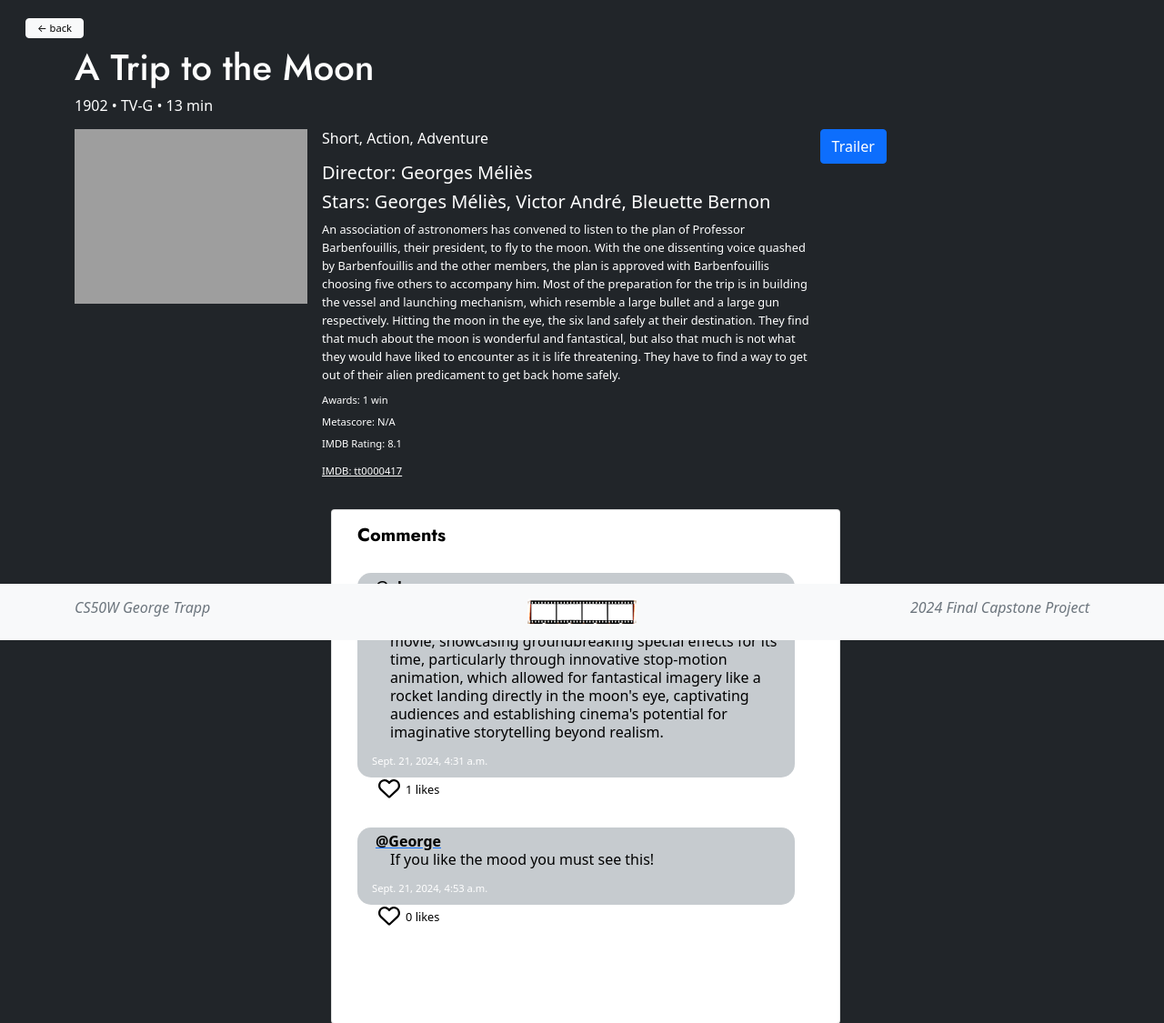
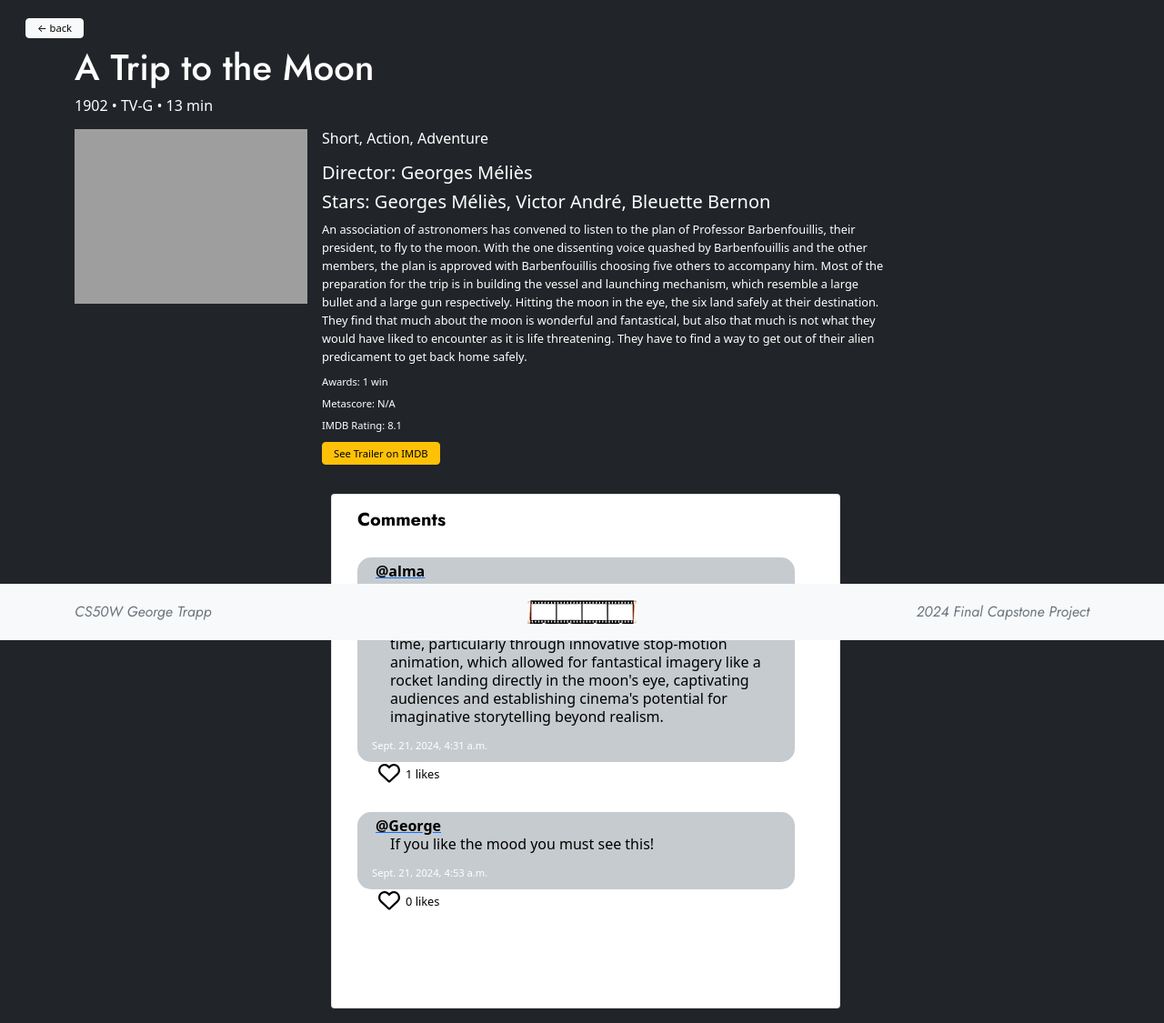
Before and after one commit to gtrapp/filmhub, a Django app: a page that uses movies/templates/movies/layout.html in a window 1280 px wide. Shown: the part 96-1221 px from the top of the page at 91% size. Run offline with Django 4.2, Linux system fonts and the light colour scheme; data comes from the database, SQL or seed files in the repository; both versions use the stored data as it was after the commit; data that the repository does not hold is empty; some libraries are stand-ins or nearby versions; grey boxes are pictures that could not be loaded.

Commit message:
Trailer on IMDB button. Styled footer.

```diff
--- a/movies/static/movies/js/details.js
+++ b/movies/static/movies/js/details.js
@@ -1,3 +1,4 @@
+
 document.addEventListener('DOMContentLoaded', function () {
    const bookmark = document.querySelector('.bookmark');
    const un_bookmarked = document.querySelector('.un-bookmarked');
@@ -6,6 +7,8 @@ document.addEventListener('DOMContentLoaded', function () {
    const add_form = document.getElementById("add-form");
    const commentForm = document.getElementById("comment-form");
    const likeButton = document.getElementById("like-button");
+   const testButton = document.getElementById("testbutton");
+
 
    if (un_bookmarked != null) {
       console.log("un_bookmarked exists");
@@ -23,17 +26,35 @@ document.addEventListener('DOMContentLoaded', function () {
       console.log("bookmark exists");
    }
 
+   // commentForm.addEventListener("keypress", function (event) {
+   //    // Check if the keyCode for "Enter" (13) was pressed
+   //    if (event.keyCode === 13) {
+   //       event.preventDefault();  // Prevent the default form submission if needed
+   //       commentForm.submit();  // Submit the form
+   //    }
+   //    window.scrollTo({
+   //       top: document.body.scrollHeight,
+   //       behavior: 'smooth' // Smooth scrolling
+   //    });
+   // });
+
+
    commentForm.addEventListener("keypress", function (event) {
       // Check if the keyCode for "Enter" (13) was pressed
       if (event.keyCode === 13) {
-          event.preventDefault();  // Prevent the default form submission if needed
-          commentForm.submit();  // Submit the form
-       }
+         event.preventDefault();  // Prevent default form submission
          window.scrollTo({
             top: document.body.scrollHeight,
-          behavior: 'smooth' // Smooth scrolling
+            behavior: 'smooth'  // Smooth scrolling
          });
+         // Optionally add a slight delay before submitting to allow the scroll to finish
+         setTimeout(function() {
+            commentForm.submit();  // Submit the form after scroll
+         }, 300);  // Adjust the delay based on the scroll duration
+      }
    });
+
+
 
    likeButton.addEventListener("click", function () {
       const heart = likeButton;
@@ -42,6 +63,13 @@ document.addEventListener('DOMContentLoaded', function () {
 
 
 
+   testButton.addEventListener("click", function (event) {
+      testHandler();
+   });
+
+   function testHandler() {
+      console.log("test handler");
+   }
 
 
    // // Store the scroll position on unload
--- a/movies/static/movies/styles.css
+++ b/movies/static/movies/styles.css
@@ -59,6 +59,11 @@ body.homepage {
 }
 .nav-link.user-name:hover {
     color: red !important;
+}
+footer.footer.py-3 .col.footer-link {
+    padding-top: 5px !important;
+    font-family: "Jost", sans-serif;
+    font-optical-sizing: auto;
 }
 
 
@@ -285,7 +290,9 @@ a.text-muted {
     left: 7px;
     position: absolute;
 }
-
+.btn-warning.imdb {
+    color: black !important;
+}
 
 
 /* COMMENTS */
--- a/movies/templates/movies/details.html
+++ b/movies/templates/movies/details.html
@@ -38,14 +38,18 @@
          <p class="card-subtitle mb-2 text-muted">Awards: {{movie.awards}}</p>
          <p class="card-subtitle mb-2 text-muted">Metascore: {{movie.metascore}}</p>
          <p class="card-subtitle mb-2 text-muted">IMDB Rating: {{movie.imdb_rating}}</p>
-         <a href="https://www.imdb.com/title/{{movie.imdb_id}}/" target="_blank"
-            class="card-subtitle mb-2 text-muted">IMDB: {{movie.imdb_id}}</a>
+         <a class="btn btn-warning imdb" href="https://www.imdb.com/title/{{movie.imdb_id}}/" target="_blank"
+            class="card-subtitle mb-2 text-muted">See Trailer on IMDB</a>  <!-- {{movie.imdb_id}} -->
+
+            <!-- <button id="testbutton" class="btn btn-primary" >TEST LINK</button> -->
+
       </div>
 
       <!-- Button trigger modal -->
-      <button type="button" id="trailer" class="btn btn-primary" data-bs-toggle="modal" data-bs-target="#exampleModal" data-toggle="tooltip" data-placement="top" title="Watch Trailer">
+      <!-- <button type="button" id="trailer" class="btn btn-primary" data-bs-toggle="modal" data-bs-target="#exampleModal" data-toggle="tooltip" data-placement="top" title="Watch Trailer">
          Trailer
-      </button>
+      </button> -->
+
 
       <!-- Modal -->
       <div class="modal fade" id="exampleModal" tabindex="-1" aria-labelledby="exampleModalLabel" aria-hidden="true">
--- a/movies/templates/movies/layout.html
+++ b/movies/templates/movies/layout.html
@@ -102,16 +102,17 @@
   <footer class="footer mt-auto py-3 bg-light fixed-bottom">
     <div class="container">
       <div class="row">
-        <div class="col">
+        <div class="col footer-link">
           <i><a href="https://linkedin.com/in/georgetrapp/" class="text-decoration-none text-secondary">CS50W George Trapp</a></i>
         </div>
         <div class="col">
           <img src="{% static 'movies/media/filmstrip.jpg' %}" class="rounded mx-auto d-block" alt="" height="30">
         </div>
-        <div class="col text-right">
+        <div class="col text-right footer-link">
           <i><a href="https://cs50.harvard.edu/web/2020/projects/final/capstone/" class="text-decoration-none text-secondary">2024 Final Capstone Project</a></i>
         </div>
   </footer>
 
+
 </body>
 </html>
```
Also changed, not shown: db.sqlite3. Lines whose indentation alone changed are shown as unchanged.
